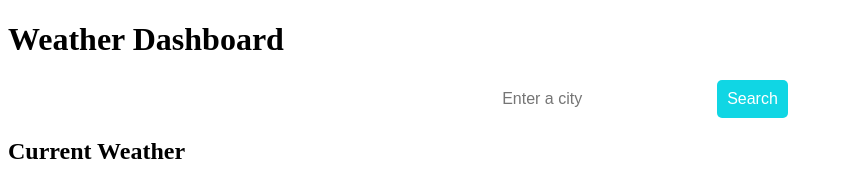
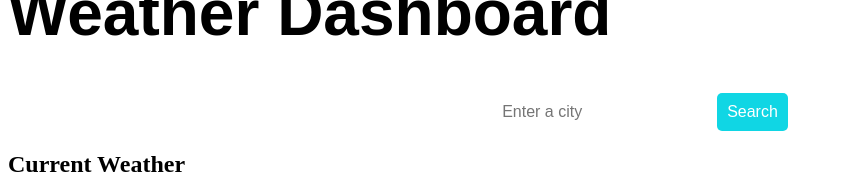
Before and after one commit to sutimurturkan/sutimurturkan.github.io-weatherdashboard, a plain HTML site: page index.html in a window 1280 px wide. Shown: the top 174 px of the page, without its empty margins (0-843 px from the left). Drawn offline with Linux system fonts and the light colour scheme.

Commit message:
update css

```diff
--- a/styles/jass.css
+++ b/styles/jass.css
@@ -1,3 +1,10 @@
+h1{
+  margin-top: -2rem;
+  font-family: 'Varela Round', sans-serif;
+  font-size: 4rem;
+  font-weight: 600;
+}
+
 /* Style for the search form */
 .form-container {
   display: flex;
```
